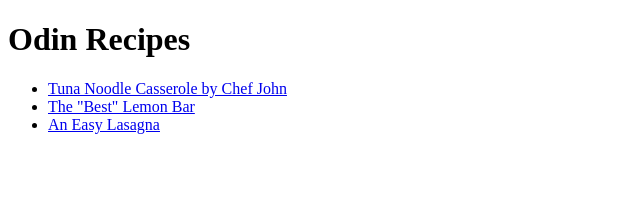
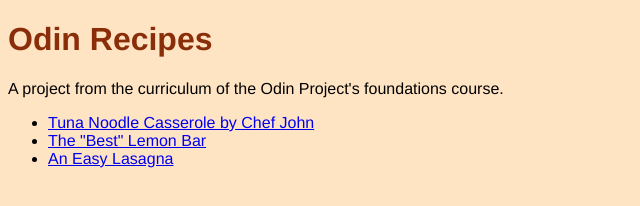
Before and after one commit to Andrewjdesigner/odin-recipes, a plain HTML site: page index.html in a window 1280 px wide. Shown: the whole page, without its empty margins (0-640 px from the left). Drawn offline with Linux system fonts and the light colour scheme.

Commit message:
Add external CSS file and some color options

```diff
--- /dev/null
+++ b/css/main.css
@@ -0,0 +1,8 @@
+body {
+    background-color: #ffe4c4;
+    font-family: 'Franklin Gothic Medium', Helvetica, sans-serif;
+}
+
+h1 {
+    color: #8a2e09;
+}
--- a/index.html
+++ b/index.html
@@ -4,10 +4,13 @@
     <head>
         <meta charset="UTC-8">
         <title>Odin Recipes Project</title>
+
+        <link rel="stylesheet" href="css/main.css">
     </head>
 
     <body>
         <h1>Odin Recipes</h1>
+        <p>A project from the curriculum of the Odin Project's foundations course.</p>
         <ul>
             <li><a href="recipes/tuna-noodle-casserole.html">Tuna Noodle Casserole by Chef John</a></li>
             <li><a href="recipes/lemon-bars.html">The "Best" Lemon Bar</a></li>
```
